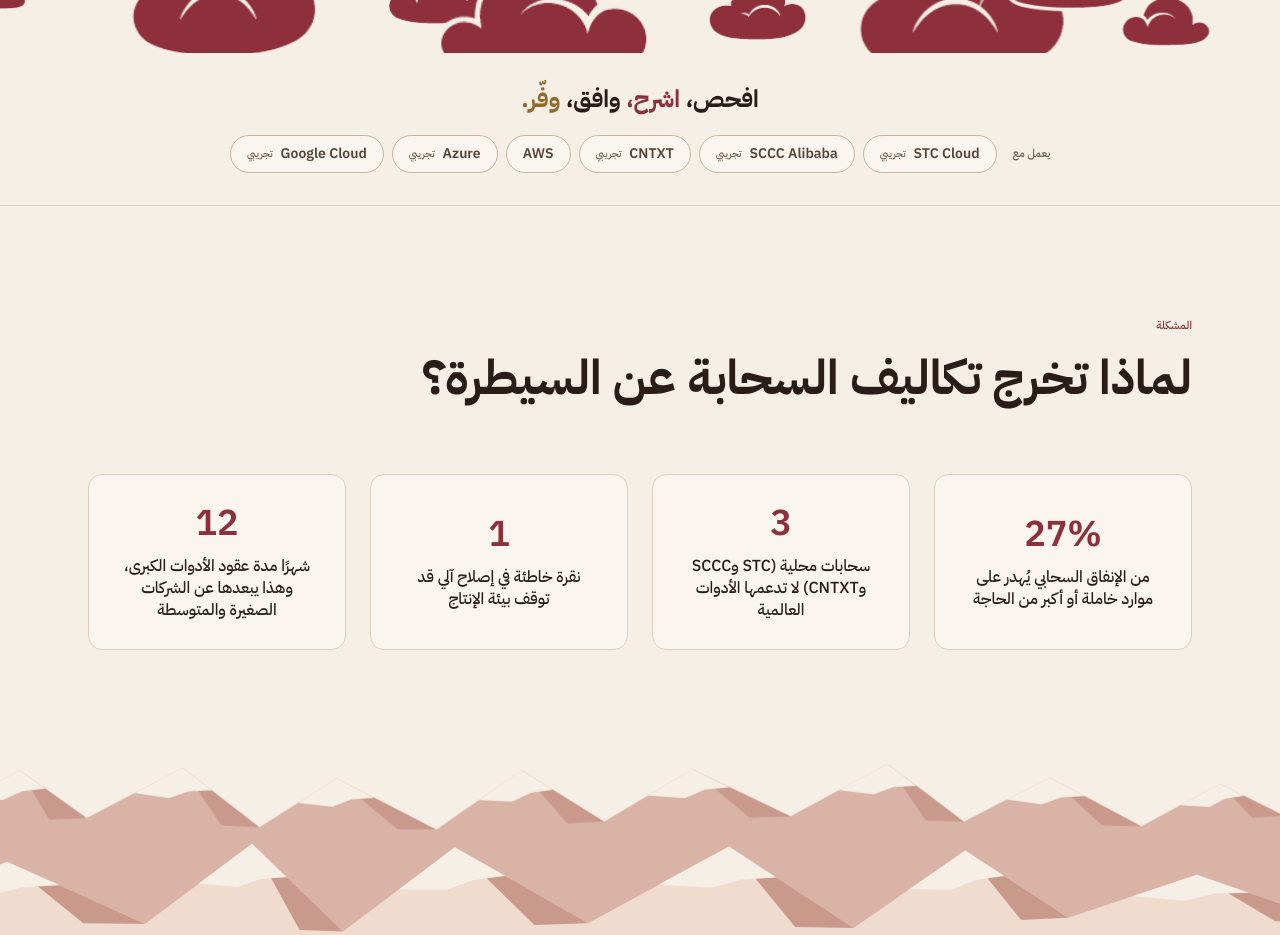
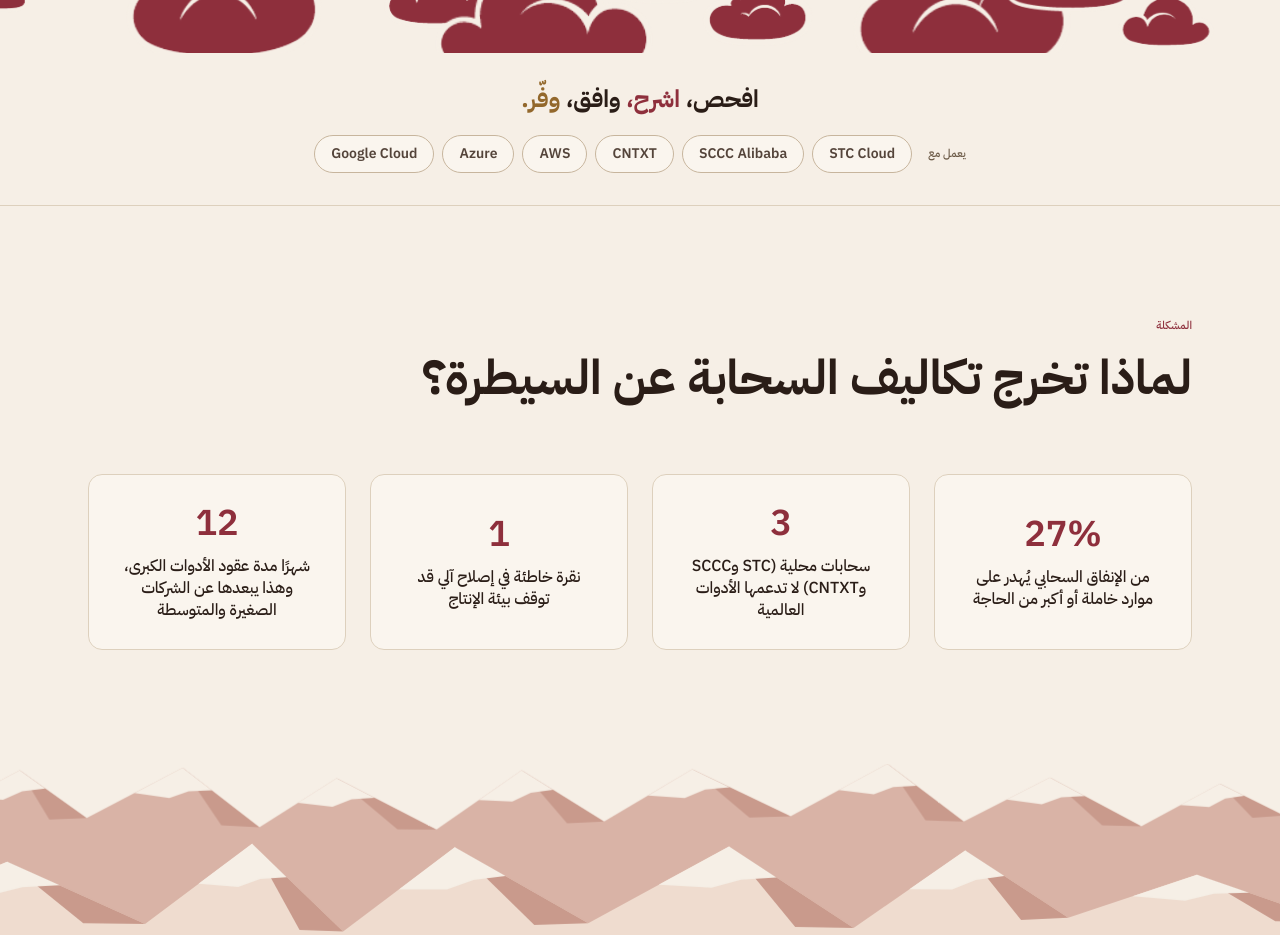
Before and after one commit to sulaimanmokhaniq/cloudtrim, a Next.js app: page /ar in a window 1280 px wide. Shown: the part 880-1815 px from the top of the page. Built offline with nearby package versions, Linux system fonts and the light colour scheme.

Commit message:
Landing: remove the Preview tag from provider buttons
Co-Authored-By: Claude Opus 5.5 (1M context) <noreply@anthropic.com>
Claude-Session: https://claude.ai/code/session_015w2PzgeEiTrA3rsiPjNLLh

```diff
--- a/components/Landing.tsx
+++ b/components/Landing.tsx
@@ -80,10 +80,9 @@ export function Landing({ t }: { t: LandingCopy }) {
                 <li key={label}>
                   <Link
                     href={`/start?provider=${encodeURIComponent(name)}`}
-                    className="inline-flex items-center gap-2 rounded-full border border-line-strong bg-card px-4 py-2 font-display text-sm font-semibold tracking-tight text-ink-2 transition-colors hover:border-brand hover:text-ink"
+                    className="inline-flex items-center rounded-full border border-line-strong bg-card px-4 py-2 font-display text-sm font-semibold tracking-tight text-ink-2 transition-colors hover:border-brand hover:text-ink"
                   >
                     <span dir="ltr">{label}</span>
-                    {label !== "AWS" && <span className="text-[10px] font-medium uppercase tracking-wider text-muted">{t.preview}</span>}
                   </Link>
                 </li>
               ))}
--- a/lib/landing-copy.ts
+++ b/lib/landing-copy.ts
@@ -28,7 +28,6 @@ export const en = {
   },
   tagline: ["Scan, ", "Explain, ", "Approve, ", "Save."],
   worksWith: "Works with",
-  preview: "Preview",
   problem: {
     kicker: "The problem",
     title: "Why cloud spend gets out of control.",
@@ -141,7 +140,6 @@ export const ar: LandingCopy = {
   },
   tagline: ["افحص، ", "اشرح، ", "وافق، ", "وفّر."],
   worksWith: "يعمل مع",
-  preview: "تجريبي",
   problem: {
     kicker: "المشكلة",
     title: "لماذا تخرج تكاليف السحابة عن السيطرة؟",
```
